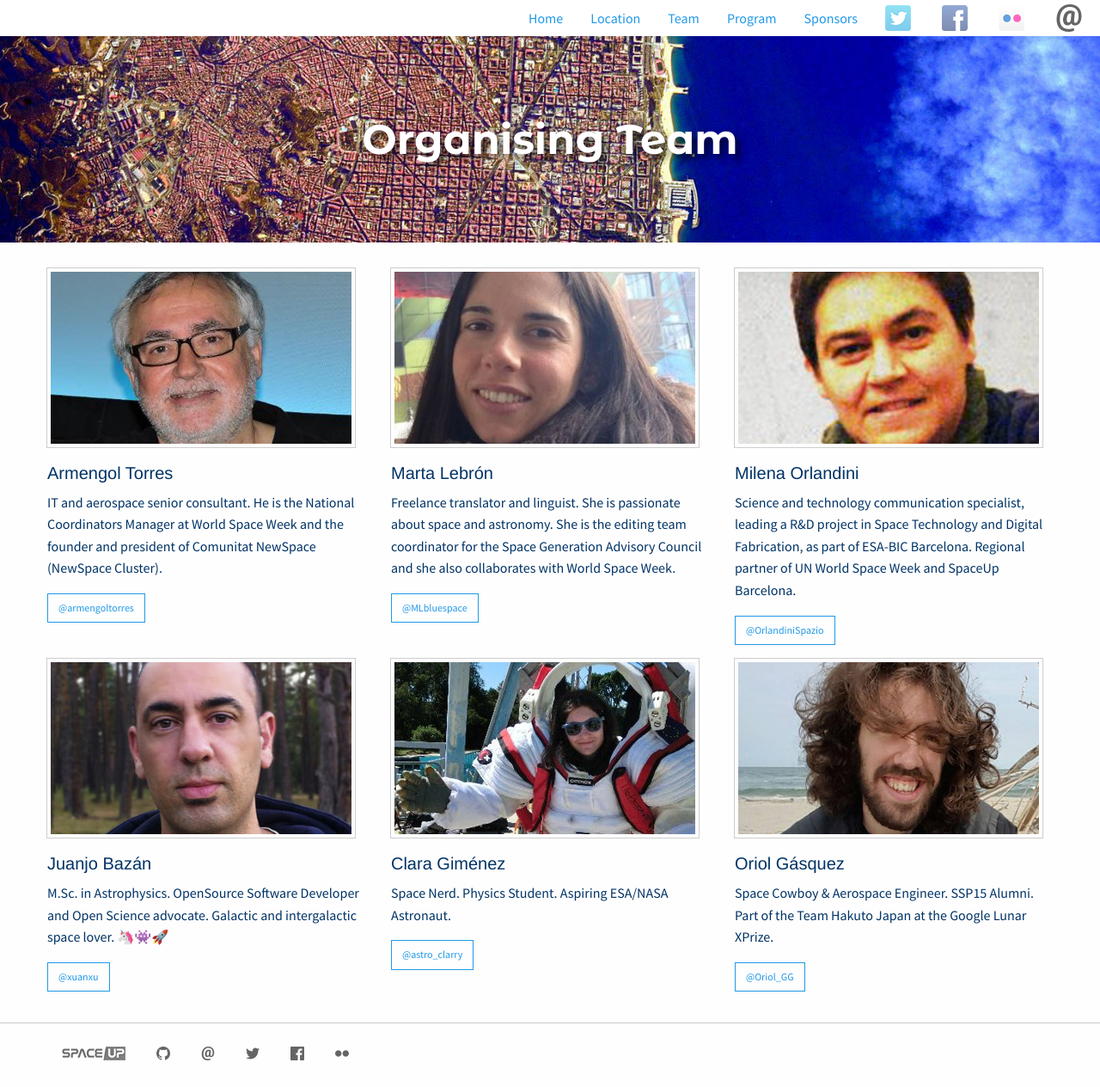
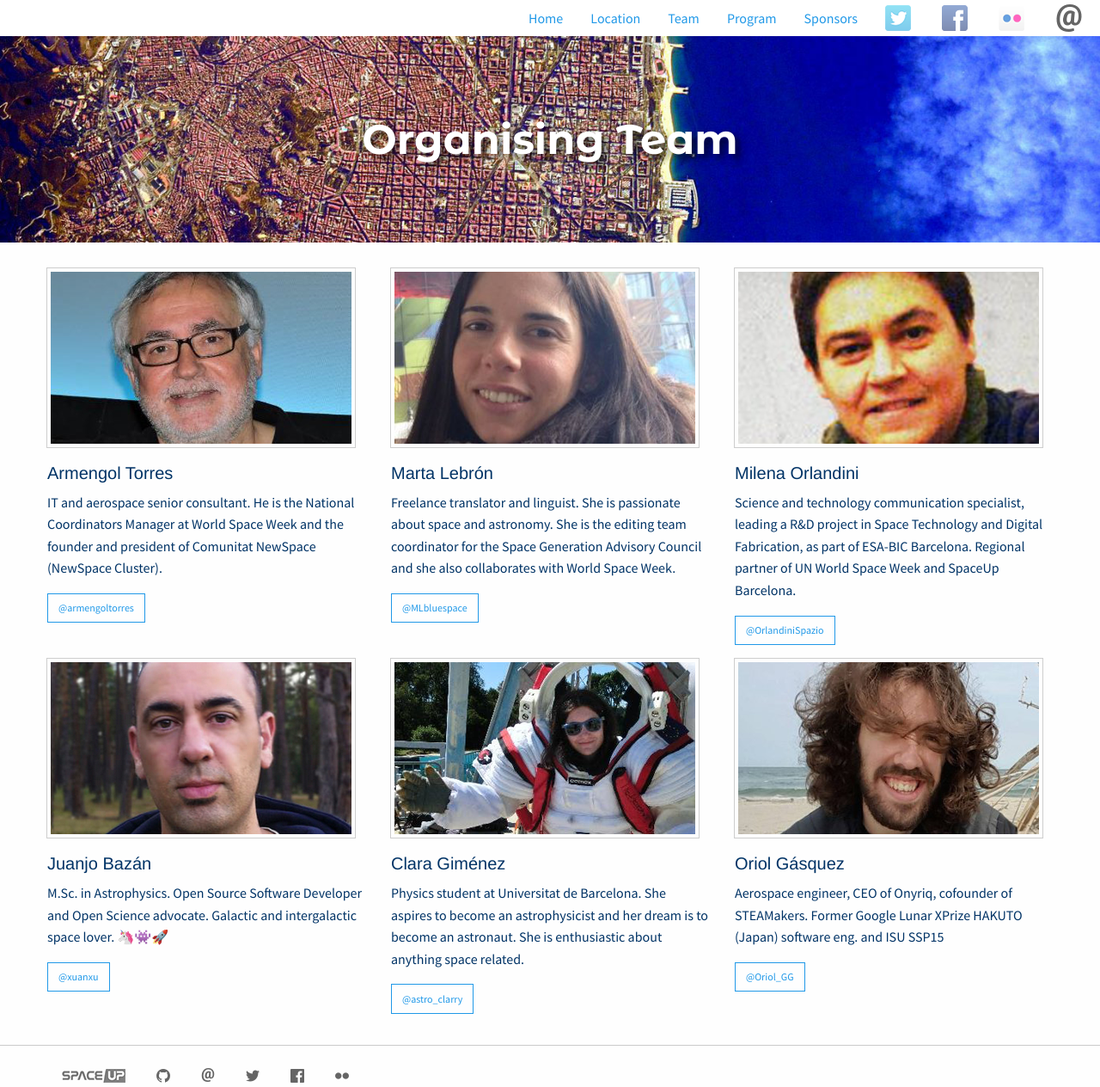
Before and after one commit to xuanxu/spaceup_bcn, a Jekyll site: the page built from team.html, in a window 1280 px wide. Shown: the whole page at 86% size. Built offline with Jekyll 4.4.1, drawn with Linux system fonts in a browser that asks for light colours; before the commit the page ends 1238 px from its top, so only the background shows below that.

Commit message:
updates team texts

```diff
--- a/team.html
+++ b/team.html
@@ -16,15 +16,15 @@ members:
     twitter: OrlandiniSpazio
     pic: milena.png
   - name: Juanjo Bazán
-    description: M.Sc. in Astrophysics. OpenSource Software Developer and Open Science advocate. Galactic and intergalactic space lover. 🦄👾🚀
+    description: M.Sc. in Astrophysics. Open Source Software Developer and Open Science advocate. Galactic and intergalactic space lover. 🦄👾🚀
     twitter: xuanxu
     pic: juanjo.png
   - name: Clara Giménez
-    description: Space Nerd. Physics Student. Aspiring ESA/NASA Astronaut.
+    description: Physics student at Universitat de Barcelona. She aspires to become an astrophysicist and her dream is to become an astronaut. She is enthusiastic about anything space related.
     twitter: astro_clarry
     pic: clara.png
   - name: Oriol Gásquez
-    description: Space Cowboy & Aerospace Engineer. SSP15 Alumni. Part of the Team Hakuto Japan at the Google Lunar XPrize.
+    description: Aerospace engineer, CEO of Onyriq, cofounder of STEAMakers. Former Google Lunar XPrize HAKUTO (Japan) software eng. and ISU SSP15
     twitter: Oriol_GG
     pic: oriol.png
 ---
```
